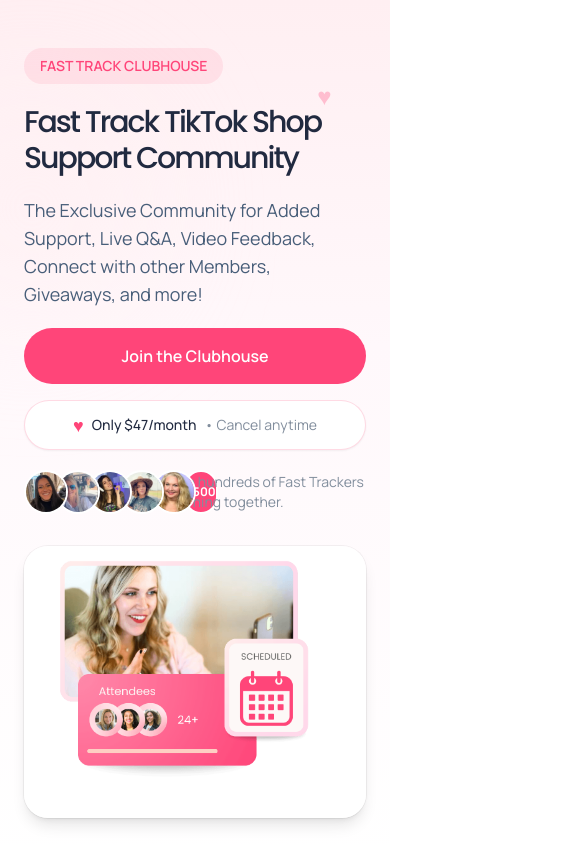
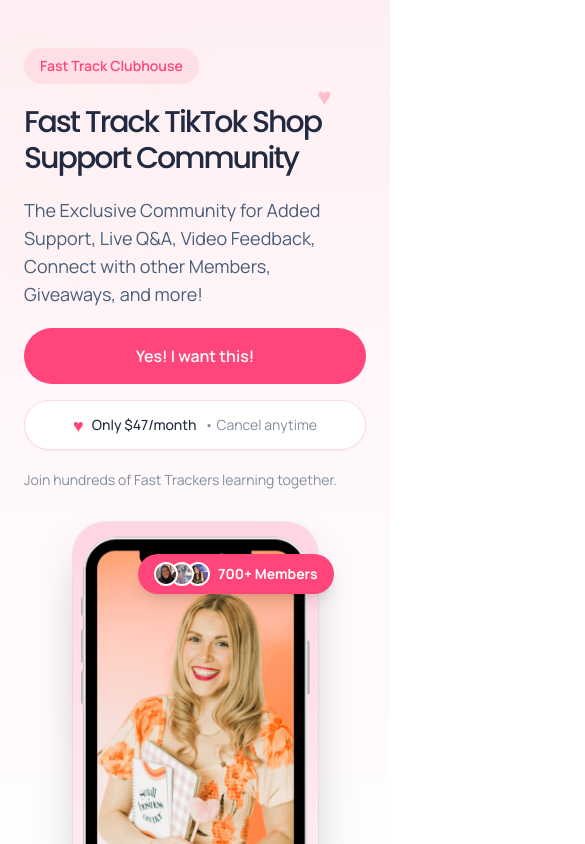
Before and after one commit to moltybee/fasttrack-website, a Next.js app: page / in a window 390 px wide. Shown: the top 844 px of the page, 585 px wide, since content can reach past the window. Built offline with nearby package versions, Linux system fonts and the light colour scheme.

Commit message:
Fix Hero: phone with Kierra, 700+ Members badge, button text. Fix TESS with interface mockup.

```diff
--- a/src/components/Benefits.tsx
+++ b/src/components/Benefits.tsx
@@ -57,7 +57,7 @@
           </div>
         </div>
         <div className="mt-6 grid gap-6 lg:grid-cols-[1.05fr_0.95fr]">
-          <div className="overflow-hidden rounded-xl bg-white p-6 shadow-soft">
+          <div className="rounded-xl bg-white p-6 shadow-soft">
             <div className="flex items-center gap-3">
               <div className="flex h-12 w-12 items-center justify-center rounded-2xl bg-bg-light-yellow">
                 <Sparkles className="text-primary-pink" />
@@ -67,15 +67,16 @@
                 <p className="text-sm text-text-light">Your TikTok Shop AI Script Generator</p>
               </div>
             </div>
-            <div className="mt-5 space-y-4">
-              <div className="-mx-6 overflow-hidden px-6">
-                <div className="flex w-max animate-ticker-fast gap-4">
+            <div className="mt-5 grid gap-4 md:grid-cols-2">
+              <div className="space-y-3">
+                <div className="overflow-hidden">
+                  <div className="flex w-max animate-ticker-fast gap-3">
                     {[...Array(3)].map((_, idx) => (
-                    <div key={idx} className="flex gap-4">
-                      <div className="whitespace-nowrap rounded-full bg-bg-light-green/60 px-4 py-2 text-sm font-medium text-text-dark">🛡️ Policy Checker</div>
-                      <div className="whitespace-nowrap rounded-full bg-bg-light-pink/60 px-4 py-2 text-sm font-medium text-text-dark">🎉 Script Generator</div>
-                      <div className="whitespace-nowrap rounded-full bg-bg-light-purple/60 px-4 py-2 text-sm font-medium text-text-dark">🔥 Hook Maker</div>
-                      <div className="whitespace-nowrap rounded-full bg-bg-light-yellow/60 px-4 py-2 text-sm font-medium text-text-dark">⭐️ SEO Caption Optimizer</div>
+                      <div key={idx} className="flex gap-3">
+                        <span className="whitespace-nowrap rounded-full bg-bg-light-green/60 px-3 py-1.5 text-sm">🛡️ Policy Checker</span>
+                        <span className="whitespace-nowrap rounded-full bg-bg-light-pink/60 px-3 py-1.5 text-sm">🎉 Script Generator</span>
+                        <span className="whitespace-nowrap rounded-full bg-bg-light-purple/60 px-3 py-1.5 text-sm">🔥 Hook Maker</span>
+                        <span className="whitespace-nowrap rounded-full bg-bg-light-yellow/60 px-3 py-1.5 text-sm">⭐️ SEO Caption Optimizer</span>
                       </div>
                     ))}
                   </div>
@@ -84,6 +85,16 @@
                   TESS is specifically trained to make your life easier crafting beautiful Shop Scripts,
                   Hooks, &amp; Captions, in a matter of seconds.
                 </p>
+              </div>
+              <div>
+                <Image
+                  src="/images/2vh15sTQUMX2wgNh7Nvrg4D2GSo.png"
+                  alt="TESS Interface"
+                  width={635}
+                  height={358}
+                  className="w-full rounded-xl border border-gray-100 object-cover shadow-sm"
+                />
+              </div>
             </div>
           </div>
           <div className="rounded-xl bg-white p-6 shadow-soft">
--- a/src/components/Hero.tsx
+++ b/src/components/Hero.tsx
@@ -21,7 +21,7 @@
         <div className="grid items-center gap-8 md:gap-12 lg:grid-cols-[1.05fr_0.95fr]">
           <div className="space-y-5 md:space-y-6">
             <span className="inline-block rounded-full bg-primary-pink/10 px-4 py-2 text-sm font-semibold text-primary-pink">
-              FAST TRACK CLUBHOUSE
+              Fast Track Clubhouse
             </span>
             <h1 className="text-3xl sm:text-4xl md:text-5xl">Fast Track TikTok Shop Support Community</h1>
             <p className="text-lg text-text-muted">
@@ -35,7 +35,7 @@
                 rel="noreferrer"
                 className={cn(buttonVariants({ size: "xl" }), "w-full justify-center sm:w-auto")}
               >
-                Join the Clubhouse
+                Yes! I want this!
               </a>
               <div className="flex items-center justify-center gap-2 rounded-full border border-primary-pink/20 bg-white px-4 py-2.5 text-sm shadow-sm sm:justify-start sm:px-5 sm:py-3">
                 <span className="text-lg text-primary-pink">♥</span>
@@ -43,49 +43,51 @@
                 <span className="text-text-light">• Cancel anytime</span>
               </div>
             </div>
-            <div className="flex items-center gap-4 text-sm text-text-light">
-              <div className="flex items-center -space-x-3">
+            <p className="text-sm text-text-light">
+              Join hundreds of Fast Trackers learning together.
+            </p>
+          </div>
+          <div className="relative mx-auto max-w-xs sm:max-w-sm lg:max-w-md">
+            {/* Phone mockup with Kierra */}
+            <div className="relative mx-auto w-[245px] sm:w-[300px]">
+              <div className="overflow-hidden rounded-[32px] bg-gradient-to-b from-primary-pink/20 to-primary-pink/5 p-2 shadow-2xl ring-1 ring-black/5">
+                <Image
+                  src="/images/o23sovzwbGquNQR4sN1PTZjnI.png"
+                  alt="Kierra - The Fast Track Girl"
+                  width={245}
+                  height={500}
+                  className="h-auto w-full rounded-[24px] object-cover"
+                  priority
+                />
+              </div>
+              {/* 700+ Members badge */}
+              <div className="absolute -right-4 top-8 flex items-center gap-2 rounded-full bg-primary-pink px-4 py-2 text-sm font-bold text-white shadow-lg sm:-right-8">
+                <div className="flex -space-x-2">
                   {[
                     "/images/8FI9RWuxm9P2aWDZxOtm4wPrcgs.webp",
                     "/images/GRMJgwFhOvGvM9iz1KuqoVaCf2U.webp",
                     "/images/QseKgsg1tPATVDovqWFWRhUORIk.webp",
-                  "/images/WecZWbWgySXN0TDWgQiGkYEgHc.webp",
-                  "/images/qDh3Kbavr3LcfTIXU1pRdgeI.webp",
                   ].map((src, i) => (
                     <Image
                       key={src}
                       src={src}
                       alt="Member"
-                    width={44}
-                    height={44}
-                    className="h-11 w-11 rounded-full border-2 border-white object-cover"
+                      width={24}
+                      height={24}
+                      className="h-6 w-6 rounded-full border-2 border-white object-cover"
                       style={{ zIndex: 10 - i }}
                     />
                   ))}
-                <span className="flex h-11 w-11 items-center justify-center rounded-full border-2 border-white bg-primary-pink text-xs font-bold text-white">
-                  +500
-                </span>
                 </div>
-              <span>Join hundreds of Fast Trackers learning together.</span>
+                <span>700+ Members</span>
               </div>
-          </div>
-          <div className="relative mx-auto max-w-md lg:max-w-none">
-            <div className="relative overflow-hidden rounded-[24px] border border-white/70 bg-white/90 p-2.5 shadow-lg ring-1 ring-black/5 sm:rounded-[28px] sm:p-4">
-              <Image
-                src="/images/2UJUEzBjCrdTaP2IAu9ZjK1b0.png"
-                alt="Fast Track Clubhouse preview"
-                width={900}
-                height={700}
-                className="h-auto w-full rounded-[18px] object-cover sm:rounded-[22px]"
-                priority
-              />
             </div>
             <Image
               src="/images/2QIR6ok2HfrIWO7WzEKgCbySfyc.svg"
               alt="Decorative dots"
               width={140}
               height={140}
-              className="absolute -left-10 bottom-10 hidden md:block"
+              className="absolute -left-16 bottom-20 hidden md:block"
             />
           </div>
         </div>
```
Lines whose indentation alone changed are shown as unchanged.
